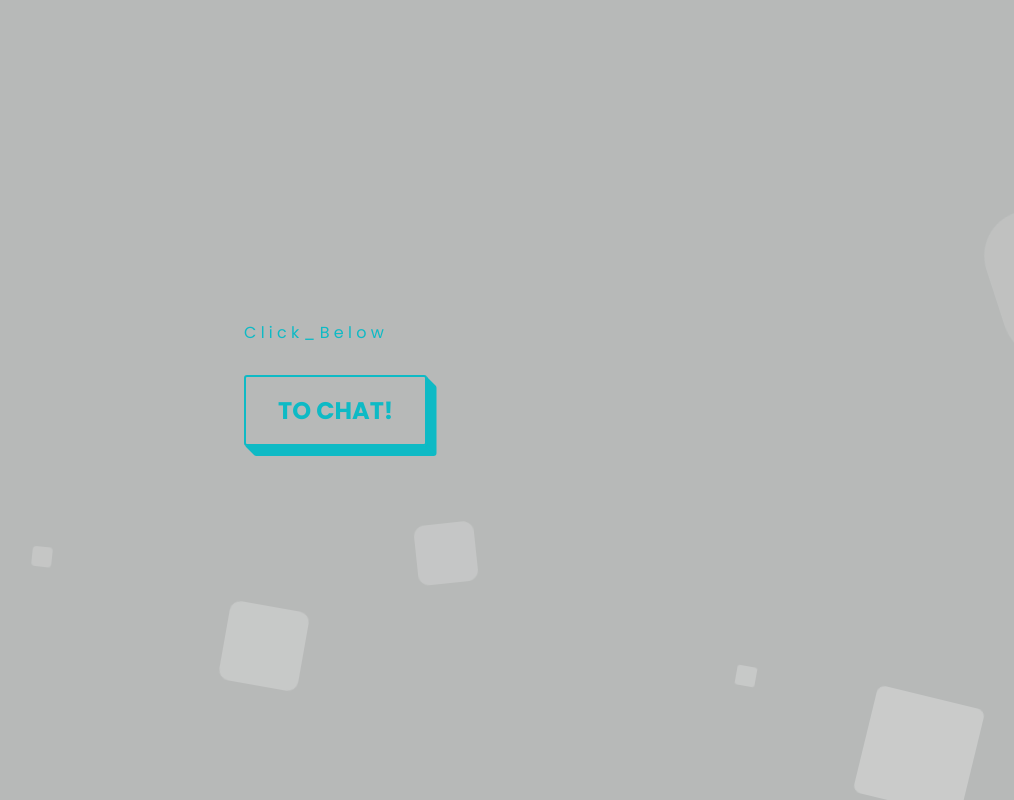
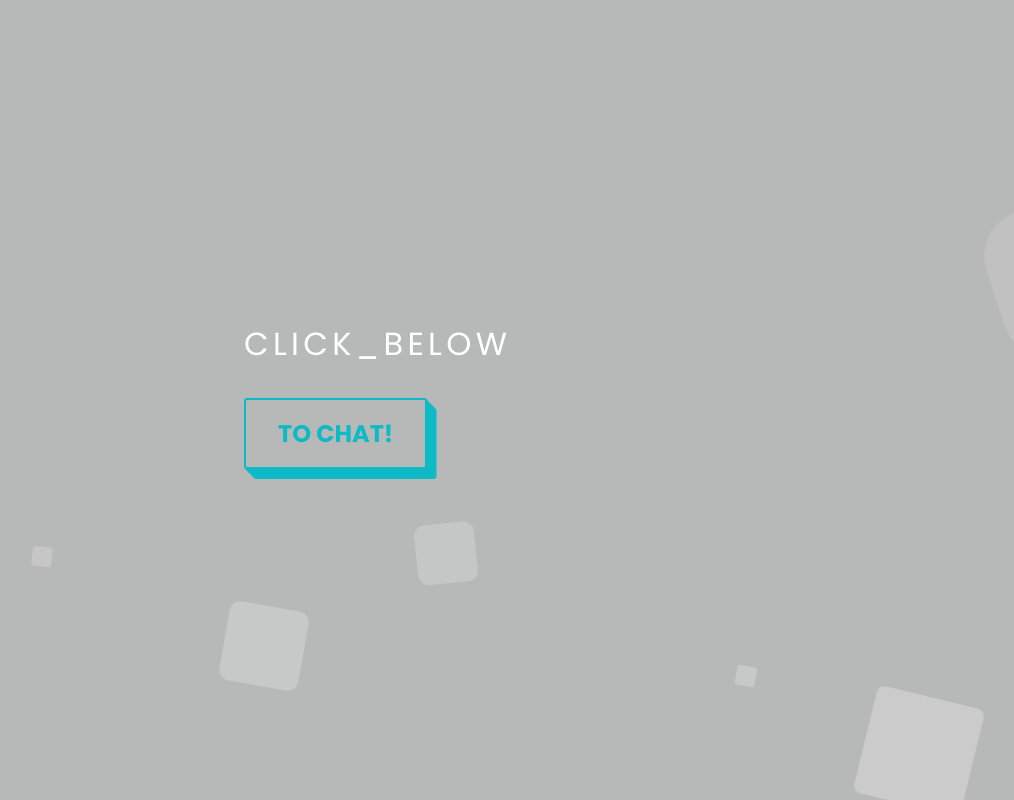
Before and after one commit to FernandoArroliga/WebChatbotwithNLTK, a Flask app: page / in a window 1280 px wide. Shown: the whole page, without its empty margins (96-1110 px from the left). Run offline with Flask 3, Linux system fonts and the light colour scheme; some libraries are stand-ins or nearby versions.

Commit message:
"Adding animated letters"

```diff
--- a/static/css/main.css
+++ b/static/css/main.css
@@ -23,6 +23,33 @@
 .container .header {
     margin-bottom: 5%;
     color: #0ebac5;
+}
+
+/* Animated Letter */
+.header {
+    position: relative;
+}
+
+.header span {
+    position: relative;
+    font-size: 2em;
+    color: #fff;
+    display: inline-block;
+    text-transform: uppercase;
+    animation: animate 2s ease-in-out infinite;
+    animation-delay: calc(0.1s * var(--i));
+    animation-play-state: paused;
+}
+
+@keyframes animate {
+    0%, 40%, 100%
+    {
+        transform: translateY(0);
+    }
+    20%
+    {
+        transform: rotateY(-50px);
+    }
 }
 
 /* Button */
```
Also changed, not shown: static/js/main.js (added).
